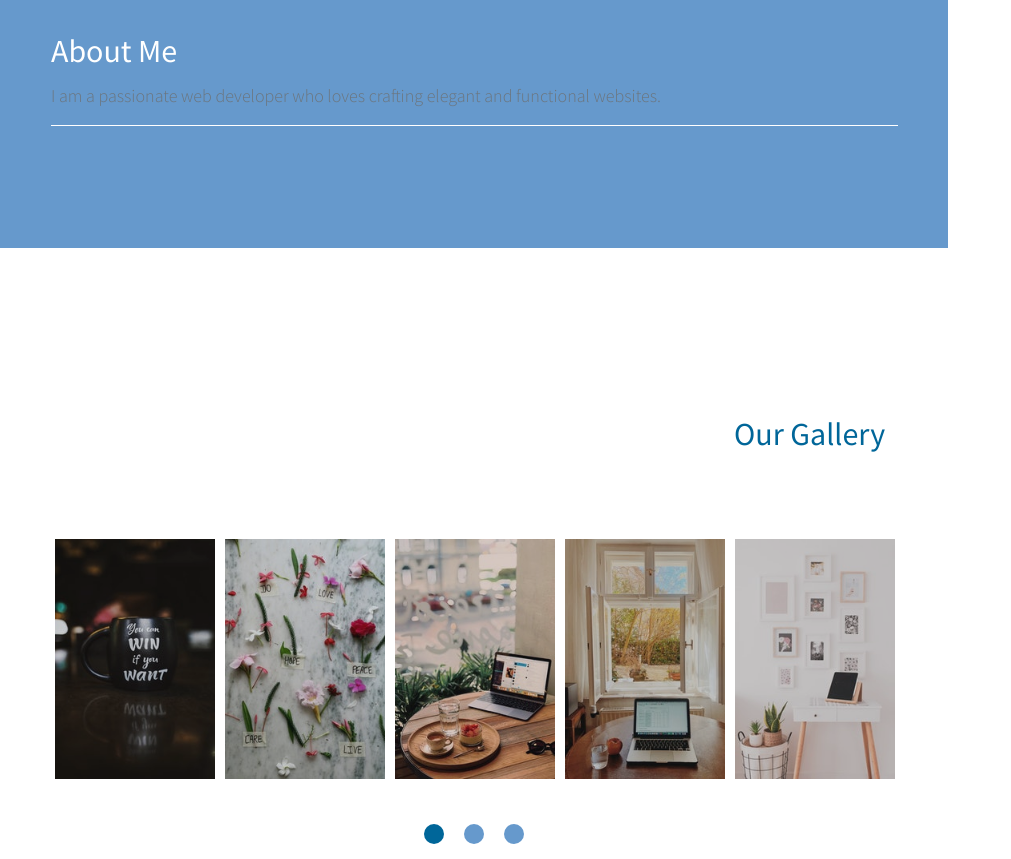
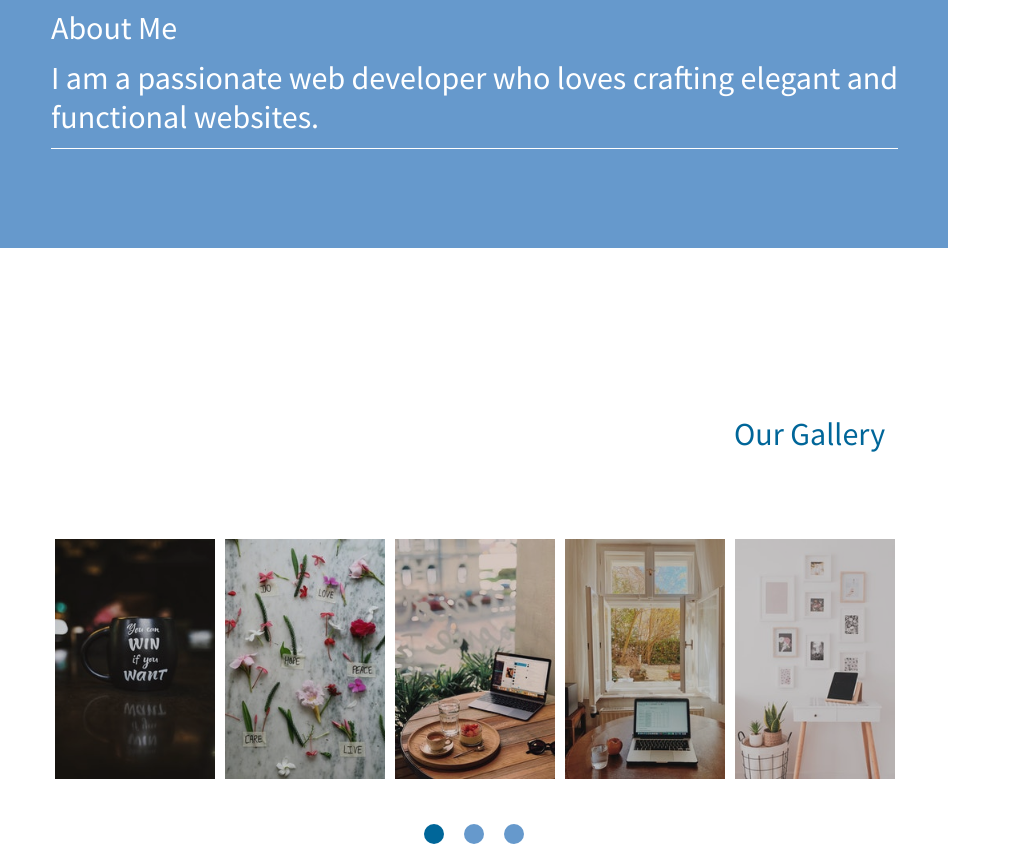
Before and after one commit to FAzimiA/Beyond, a plain HTML site: page index.html in a window 1280 px wide. Shown: the part 1402-2261 px from the top of the page, without its empty margins (0-1011 px from the left). Drawn offline with Linux system fonts and the light colour scheme.

Commit message:
Update index.html

```diff
--- a/index.html
+++ b/index.html
@@ -83,7 +83,7 @@
                     </div>
                     <div class="title">
                         <h2>About Me</h2>
-                        <p>I am a passionate web developer who loves crafting elegant and functional websites.</p>
+                        <h2>I am a passionate web developer who loves crafting elegant and functional websites.</h2>
                     </div>
                 </div>
             </section>
```
